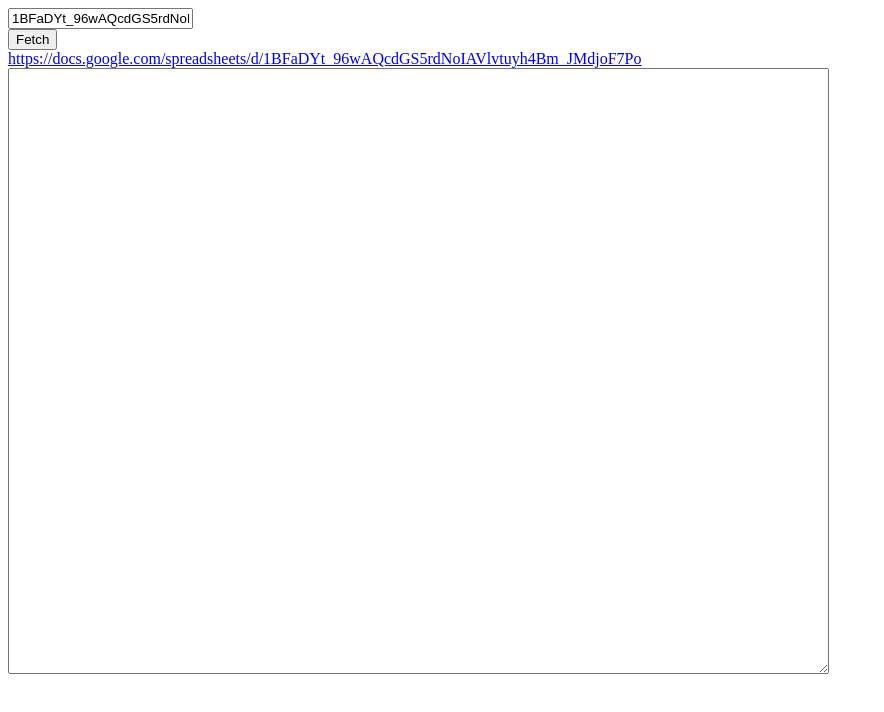
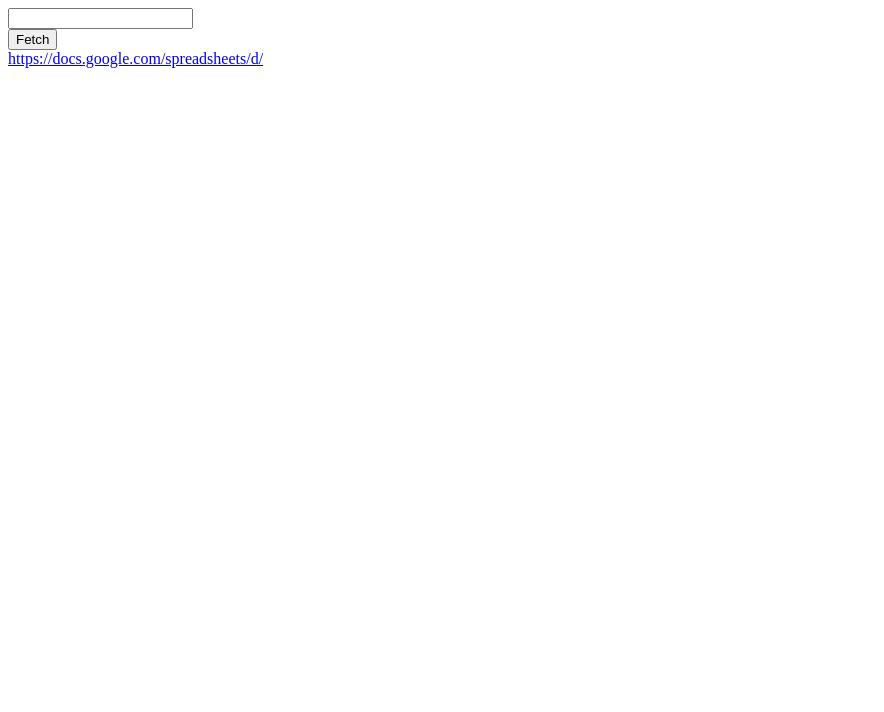
Before and after one commit to kukumberman/localizer-tool, a Vue app: page / in a window 1280 px wide. Shown: the top 712 px of the page, without its empty margins (0-884 px from the left). Built offline with nearby package versions, Linux system fonts and the light colour scheme.

Commit message:
almost done

```diff
--- a/package.json
+++ b/package.json
@@ -1,5 +1,5 @@
 {
-  "name": "vue3-game-localization",
+  "name": "localizer-tool",
   "version": "0.1.0",
   "private": true,
   "scripts": {
@@ -8,6 +8,7 @@
   },
   "dependencies": {
     "core-js": "^3.6.5",
+    "file-saver": "^2.0.5",
     "jszip": "^3.7.0",
     "vue": "^3.0.0"
   },
--- a/src/App.vue
+++ b/src/App.vue
@@ -6,7 +6,7 @@
     <button @click="fetchZip">Fetch</button>
   </div>
   <div>
-    <a :href="spreadsheetUrl">{{ spreadsheetUrl }}</a>
+    <a :href="spreadsheetUrl" target="_blank">{{ spreadsheetUrl }}</a>
   </div>
   <div v-if="files.length > 0">
     <ul>
@@ -16,8 +16,10 @@
       </li>
     </ul>
   </div>
-  <div>
-    <textarea :value="json" cols="100" rows="40"></textarea>
+  <div v-if="json.length > 0">
+    <!-- <textarea :value="json" cols="100" rows="40"></textarea> -->
+    <pre><code>{{ json }}</code></pre>
+    <button @click="downloadHandler">Download</button>
   </div>
 </template>
 
@@ -29,7 +31,7 @@ export default {
   },
   data() {
     return {
-      id: "1BFaDYt_96wAQcdGS5rdNoIAVlvtuyh4Bm_JMdjoF7Po",
+      id: "",
       localizer: new Localizer(),
       files: [],
       json: "",
@@ -58,6 +60,9 @@ export default {
     },
     async convertFile(name) {
       this.json = await this.localizer.fromFile(name)
+    },
+    downloadHandler() {
+      this.localizer.saveFile(this.json)
     }
   },
   computed: {
--- a/src/localizer.js
+++ b/src/localizer.js
@@ -1,4 +1,5 @@
 import JSZip from "jszip"
+import FileSaver from "file-saver"
 
 /**
  * Downloads spreadsheet as zip file from google
@@ -111,6 +112,7 @@ export default class Localizer {
     return Object.values(this.zip.files)
       .map(file => file.name)
       .filter(name => name.endsWith(".html"))
+      .map(name => name.replace(".html", ""))
   }
 
   /**
@@ -119,9 +121,21 @@ export default class Localizer {
    * @returns
    */
   async fromFile(name) {
-    const htmlText = await this.zip.file(name).async("string")
+    const htmlText = await this.zip.file(name + ".html").async("string")
     const grid = filterGrid(createGrid(htmlText), this.options.ignoreSymbol)
     const result = gridToJson(grid, this.options)
     return result
   }
+
+  /**
+   *
+   * @param { string } text
+   */
+  saveFile(text) {
+    const blob = new Blob([text], { type: "text/plain;charset=utf-8;" })
+    const ts = Date.now()
+    const date = (ts - ts % 1000) / 1000 // removes 3 last characters from number
+    const filename = `thx for using - ${date}.json`
+    FileSaver.saveAs(blob, filename);
+  }
 }
```
Also changed, not shown: 1 other file (tests, documents, lock files or other folders).
